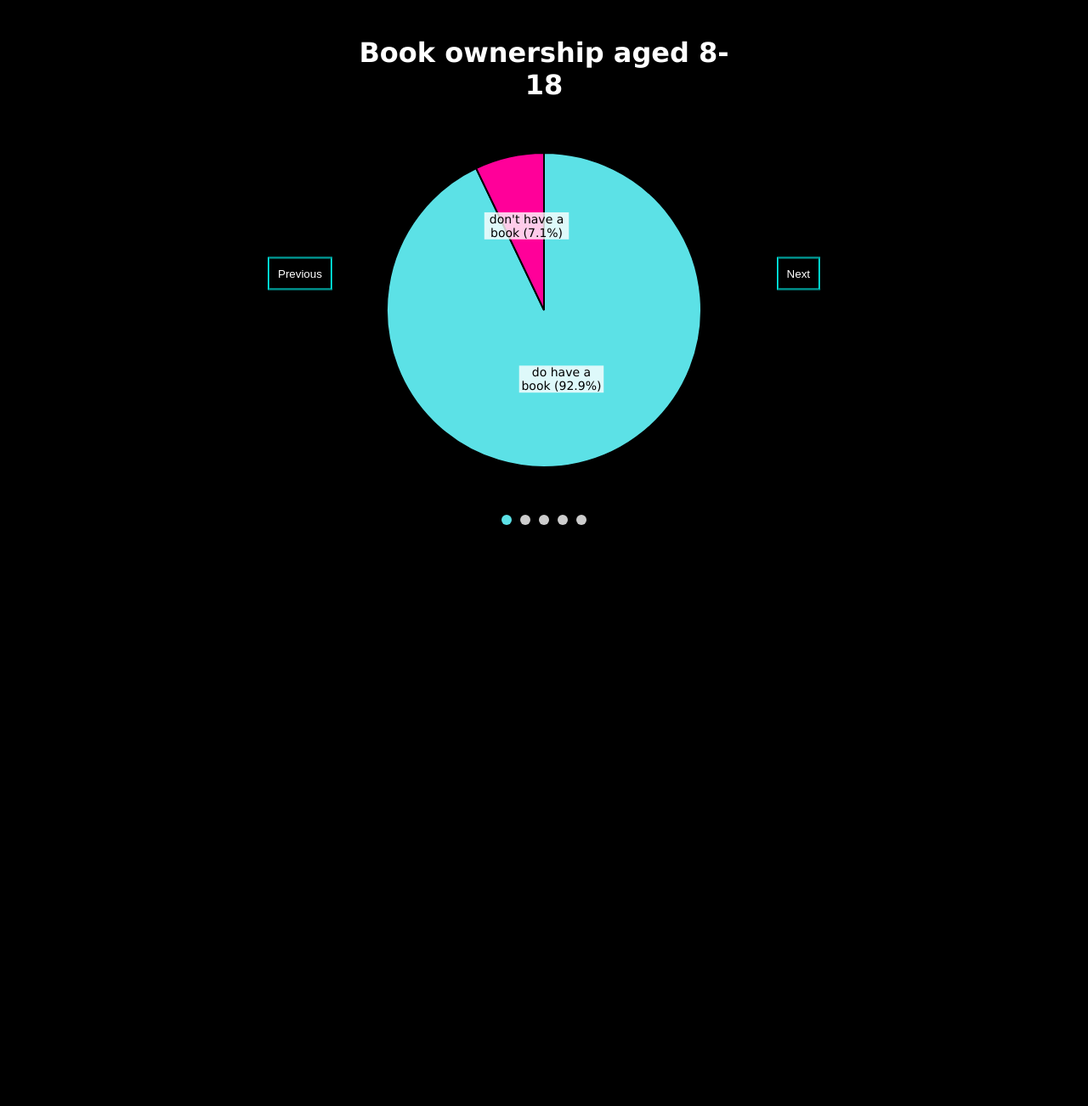
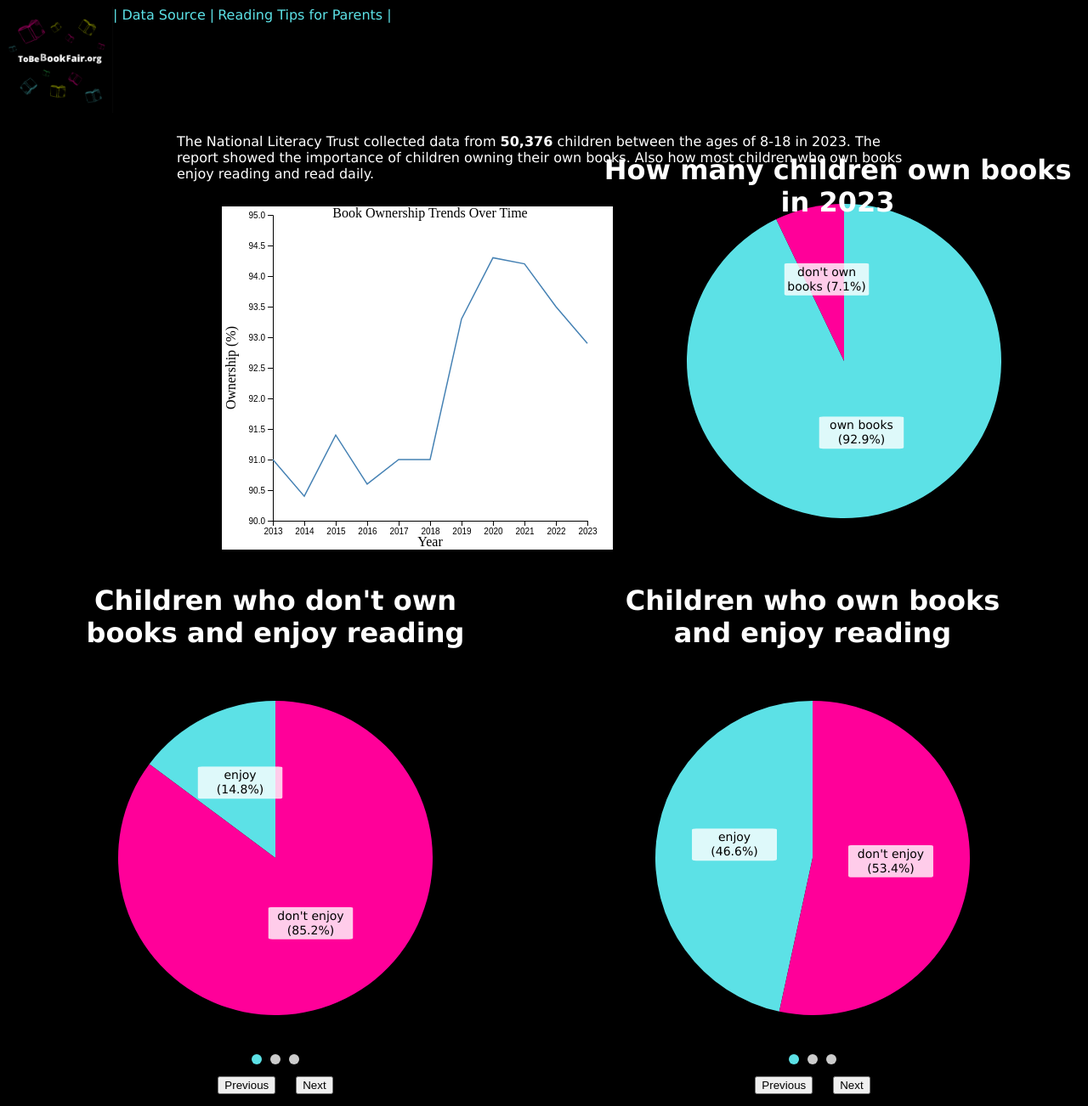
Before and after one commit to JetK2/Vis-Sens, a plain HTML site: page index.html in a window 1280 px wide. Shown: the whole page at 85% size. Before the commit the page ends 800 px from the top, so only its background shows below. Drawn offline with nearby package versions, Linux system fonts and the light colour scheme.

Commit message:
add line graph

```diff
--- a/index.html
+++ b/index.html
@@ -9,13 +9,49 @@
     <script src="https://d3js.org/d3.v4.js"></script>
   </head>
   <body>
-    <h1 id="title"></h1>
-    <div class="chart-container">
-      <div id="pie" class="chart-wrapper"></div>
-      <div id="dots" style="text-align: center; margin-top: 10px"></div>
-      <button id="prev" class="nav-button">Previous</button>
-      <button id="next" class="nav-button">Next</button>
+    <div class="menu">
+      <a href="https://tobebookfair.org/">
+        <img src="tobebookfair.png" width="125px" />
+      </a>
+      <!-- Navigation bar -->
+      <nav class="link">
+        <a
+          href="https://literacytrust.org.uk/research-services/research-reports/book-ownership-in-2023/"
+          target="_blank"
+          >| Data Source |</a
+        >
+        <a href="https://www.tiktok.com/@tobebookfair.org" target="_blank">
+          Reading Tips for Parents |
+        </a>
+      </nav>
+    </div>
+    <h2 id="title"></h2>
+    <p>
+      The National Literacy Trust collected data from <b>50,376</b> children
+      between the ages of 8-18 in 2023. The report showed the importance of
+      children owning their own books. Also how most children who own books
+      enjoy reading and read daily.
+    </p>
+
+    <div id="line"></div>
+
+    <div id="pie3"></div>
+
+    <div class="container">
+      <div id="carousel1" class="carousel-container">
+        <div id="pie1"></div>
+        <div id="dots1"></div>
+        <button id="prev1">Previous</button>
+        <button id="next1">Next</button>
+      </div>
+      <div id="carousel2" class="carousel-container">
+        <div id="pie2"></div>
+        <div id="dots2"></div>
+        <button id="prev2">Previous</button>
+        <button id="next2">Next</button>
+      </div>
     </div>
     <script src="main.js"></script>
+    <script src="line_graph.js"></script>
   </body>
 </html>
--- /dev/null
+++ b/line_graph.js
@@ -0,0 +1,86 @@
+// set the dimensions and margins of the graph
+var margin = {top: 10, right: 30, bottom: 30, left: 60},
+    width = 460 - margin.left - margin.right,
+    height = 400 - margin.top - margin.bottom;
+
+// append the svg object to the body of the page
+var svg = d3.select("#line")
+  .append("svg")
+    .attr("width", width + margin.left + margin.right)
+    .attr("height", height + margin.top + margin.bottom)
+  .append("g")
+    .attr("transform", "translate(" + margin.left + "," + margin.top + ")");
+
+// Read the data
+var data = [
+  { date: "2013", value: 91.0 },
+  { date: "2014", value: 90.4 },
+  { date: "2015", value: 91.4 },
+  { date: "2016", value: 90.6 },
+  { date: "2017", value: 91.0 },
+  { date: "2018", value: 91.0 },
+  { date: "2019", value: 93.3 },
+  { date: "2020", value: 94.3 },
+  { date: "2021", value: 94.2 },
+  { date: "2022", value: 93.5 },
+  { date: "2023", value: 92.9 }
+];
+
+// Format the data
+data.forEach(function(d) {
+  d.date = d3.timeParse("%Y")(d.date);
+  d.value = +d.value;
+});
+
+// Add X axis --> it is a date format
+var x = d3.scaleTime()
+  .domain(d3.extent(data, function(d) { return d.date; }))
+  .range([0, width]);
+svg.append("g")
+  .attr("transform", "translate(0," + height + ")")
+  .call(d3.axisBottom(x))
+
+// Add Y axis
+var y = d3.scaleLinear()
+  .domain([90, 95])
+  .range([height, 0]);
+
+svg.append("g")
+  .call(d3.axisLeft(y)
+    .ticks((100 - 90) / 1) // Number of ticks to get 0.1 increments
+    .tickFormat(d3.format(".1f")) // Format the ticks to one decimal place
+  )
+
+
+// Add the line
+svg.append("path")
+  .datum(data)
+  .attr("fill", "none")
+  .attr("stroke", "steelblue")
+  .attr("stroke-width", 1.5)
+  .attr("d", d3.line()
+    .x(function(d) { return x(d.date); })
+    .y(function(d) { return y(d.value); })
+  );
+
+  // Add X axis label
+svg.append("text")
+.attr("transform", "translate(" + (width / 2) + " ," + (height + margin.bottom) + ")")
+.style("text-anchor", "middle")
+.text("Year");
+
+// Add Y axis label
+svg.append("text")
+.attr("transform", "rotate(-90)")
+.attr("y", 0 - margin.left)
+.attr("x", 0 - (height / 2))
+.attr("dy", "1em")
+.style("text-anchor", "middle")
+.text("Ownership (%)");
+
+svg.append("text")
+    .attr("x", (width / 2)) // Position the title at the center horizontally
+    .attr("y", 0 - (margin.top - 13)) // Position the title above the chart, adjust margin.top as needed
+    .attr("text-anchor", "middle")
+    .style("font-size", "16px") // Adjust font size as needed
+    .text("Book Ownership Trends Over Time"); // Your title text here
--- a/main.js
+++ b/main.js
@@ -1,3 +1,6 @@
+function createPieChartCarousel(containerId, pieId, dotsId, prevButtonId, nextButtonId, dataSets) {
+    var currentIndex = 0;
+
     function PieChart(containerId, title, pos, posV, neg, negV) {
         // Set the dimensions and margins of the graph
         var width = 450,
@@ -48,7 +51,6 @@ function PieChart(containerId, title, pos, posV, neg, negV) {
             .append("path")
             .attr("d", arcGenerator)
             .attr("fill", function (d) { return color(d.data.key); })
-        .attr("stroke", "black")
             .style("stroke-width", "2px")
             .append("title") // Add title element for tooltip
             .text(function (d) { return d.data.key + ": " + d.data.value; });
@@ -69,7 +71,9 @@ function PieChart(containerId, title, pos, posV, neg, negV) {
             .style("font-size", "14px")
             .style("font-family", "Verdana")
             .style("background-color", "rgba(255, 255, 255, 0.8)")
-
+            .style("border-radius", "5%")
+            .style("line-height", "1.2")
+            .style("padding", "2px") // Add padding for better text spacing
             .text(function (d) {
                 // Calculate percentage
                 var percentage = ((d.data.value / total) * 100).toFixed(1) + "%";
@@ -78,19 +82,14 @@ function PieChart(containerId, title, pos, posV, neg, negV) {
     }
 
     function updateDots() {
-    var dotsContainer = d3.select("#dots");
+        var dotsContainer = d3.select("#" + dotsId);
         dotsContainer.html(""); // Clear existing dots
 
         for (var i = 0; i < dataSets.length; i++) {
             dotsContainer
                 .append("span")
                 .attr("class", "dot")
-            .style("height", "12px")
-            .style("width", "12px")
-            .style("margin", "0 5px")
-            .style("display", "inline-block")
-            .style("border-radius", "50%")
-            .style("background-color", i === currentIndex ? "#5CE1E6" : "#ccc")
+                .classed("active-dot", i === currentIndex)
                 .on("click", (function(index) {
                     return function() {
                         currentIndex = index;
@@ -100,28 +99,15 @@ function updateDots() {
         }
     }
 
-// Data sets and titles
-var dataSets = [
-    { title: "Book ownership aged 8-18", pos: "do have a book", posV: 92.9, neg: "don't have a book", negV: 7.1 },
-    { title: "Book ownership and reading enjoyment aged 8-18 2023", pos: "of book owning kids enjoy reading", posV: 46.6, neg: "of non book owning kids enjoy", negV: 14.8 },
-    { title: "Book ownership and reading daily aged 8-18 2023", pos: "of book owning kids read daily", posV: 30.3, neg: "of non book owning kids read daily", negV: 10.3 },
-    { title: "Book ownership and describing themselves as confident readers aged 8-18 2023", pos: "of book owning kids", posV: 80.5, neg: "of non book owning kids", negV: 47.7 },
-    { title: "Book ownership and rarely reading 8-18 2023", pos: "of book owning kids rarely read", posV: 12.6, neg: "of non book owning kids rarely read", negV: 50.5 }
-];
-
-// Current chart index
-var currentIndex = 0;
-
-// Function to display a chart based on index
     function displayChart(index) {
         // Clear existing chart
-    d3.select("#pie").html("");
+        d3.select("#" + pieId).html("");
 
         // Get the current data set
         var ds = dataSets[index];
 
         // Draw the chart
-    PieChart("pie", ds.title, ds.pos, ds.posV, ds.neg, ds.negV);
+        PieChart(pieId, ds.title, ds.pos, ds.posV, ds.neg, ds.negV);
 
         // Update dots
         updateDots();
@@ -131,16 +117,40 @@ function displayChart(index) {
     displayChart(currentIndex);
 
     // Event listeners for navigation buttons
-document.getElementById('prev').addEventListener('click', function () {
+    document.getElementById(prevButtonId).addEventListener('click', function () {
         if (currentIndex > 0) {
             currentIndex--;
             displayChart(currentIndex);
         }
     });
 
-document.getElementById('next').addEventListener('click', function () {
+    document.getElementById(nextButtonId).addEventListener('click', function () {
         if (currentIndex < dataSets.length - 1) {
             currentIndex++;
             displayChart(currentIndex);
         }
     });
+}
+
+// Data sets for the first carousel
+var dataSets1 = [
+    { title: "Children who don't own books and enjoy reading", pos: "enjoy", posV: 14.8, neg: "don't enjoy", negV: 85.2 },
+    { title: "Children who don't own books and read daily", pos: "read daily", posV: 10.3, neg: "don't read daily", negV: 89.7 },
+    { title: "Children who don't own books and self-describe as confident readers", pos: "confident", posV: 47.7, neg: "not confident", negV: 52.3 }
+];
+
+// Data sets for the second carousel
+var dataSets2 = [
+    { title: "Children who own books and enjoy reading", pos: "enjoy", posV: 46.6, neg: "don't enjoy", negV: 53.4 },
+    { title: "Children who own books and read daily", pos: "read daily", posV: 20.3, neg: "don't read daily", negV: 69.7 },
+    { title: "Children who own books and self-describe as confident readers", pos: "confident", posV: 80.5, neg: "not confident", negV: 19.5 }
+];
+
+var dataSets3 = [
+    { title: "How many children own books in 2023", pos: "own books", posV: 92.9, neg: "don't own books", negV: 7.1 }
+];
+
+// Initialize both pie chart carousels
+createPieChartCarousel("carousel1", "pie1", "dots1", "prev1", "next1", dataSets1);
+createPieChartCarousel("carousel2", "pie2", "dots2", "prev2", "next2", dataSets2);
+createPieChartCarousel("carousel3", "pie3", "dots3", "prev3", "next3", dataSets3);
--- a/stylesheet.css
+++ b/stylesheet.css
@@ -37,3 +37,72 @@ h1 {
 #next {
   right: -100px;
 }
+
+.menu {
+  display: flex;
+}
+
+.link a {
+  text-decoration: none;
+  color: #5ce1e6;
+  font-family: Verdana, Geneva, Tahoma, sans-serif;
+}
+
+p {
+  font-family: Verdana, Geneva, Tahoma, sans-serif;
+  color: #ffffff;
+  padding-left: 200px;
+  padding-right: 200px;
+}
+
+.container {
+  display: flex;
+  justify-content: space-around;
+  align-items: flex-start;
+  margin-top: 20px;
+}
+.carousel-container {
+  text-align: center;
+  width: 450px;
+}
+.dot {
+  height: 12px;
+  width: 12px;
+  margin: 0 5px;
+  display: inline-block;
+  border-radius: 50%;
+  background-color: #ccc;
+}
+.active-dot {
+  background-color: #5ce1e6;
+}
+button {
+  margin: 10px;
+}
+
+#carousel3 {
+  display: flex;
+  margin: 0 auto;
+  margin-top: 20px;
+  text-align: center;
+  width: 450px;
+}
+
+#pie3 {
+  display: flex;
+  position: fixed;
+  top: 25%;
+  left: 60%;
+}
+
+#pie3 .chart-title {
+  position: fixed;
+  top: 20%;
+  left: 54%;
+}
+#line {
+  background-color: #ffffff;
+  display: inline-block;
+  margin-left: 20%;
+  margin-top: 1%;
+}
```
Also changed, not shown: tobebookfair.png (added). Lines whose indentation alone changed are shown as unchanged.
